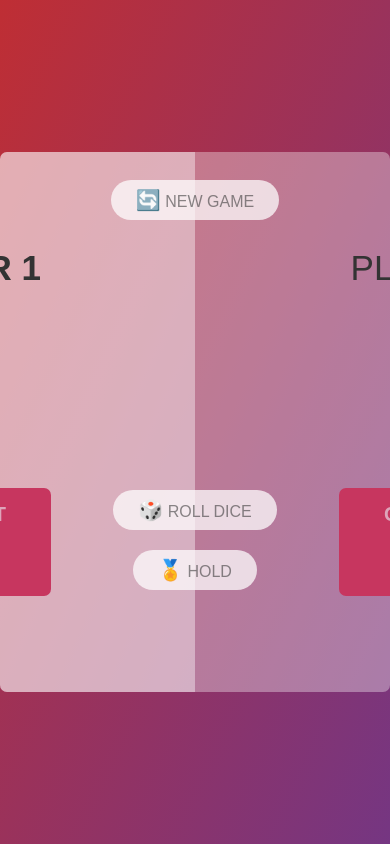
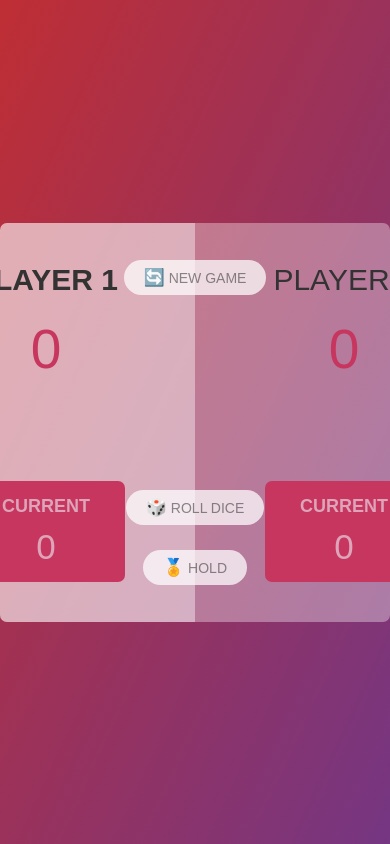
Before and after one commit to Shayan197/Ludo-Game, a plain HTML site: page index.html in a window 390 px wide. Drawn offline with Linux system fonts and the light colour scheme.

Commit message:
make some changes responsive etc

```diff
--- a/style.css
+++ b/style.css
@@ -67,7 +67,6 @@ main {
   background-color: rgba(255, 255, 255, 0.728);
   color: #33333391;
   cursor: pointer;
-  transition: all 0.3s;
 }
 .button span {
   color: #333;
@@ -94,3 +93,45 @@ main {
   color: #333333c7;
   font-size: 30px;
 }
+@media (max-width: 1024px) {
+  .card {
+    padding: 40px 70px;
+  }
+  .card h2 {
+    font-size: 30px;
+  }
+  .card .score-counter {
+    font-size: 55px;
+  }
+  .card .current {
+    padding: 10px 20px;
+  }
+  .card .current p {
+    font-size: 18px;
+  }
+  .card .current p:nth-child(2) {
+    font-size: 35px;
+  }
+  .button {
+    padding: 7px 20px;
+    font-size: 14px;
+  }
+  .button span {
+    font-size: 17px;
+  }
+  #new-game {
+    top: 260px;
+  }
+  #roll-dice {
+    top: 490px;
+  }
+  #hold {
+    top: 550px;
+  }
+  #dice {
+    width: 80px;
+    height: 80px;
+    top: 350px;
+    font-size: 25px;
+  }
+}
```
Also changed, not shown: script.js (line endings or trailing spaces).
